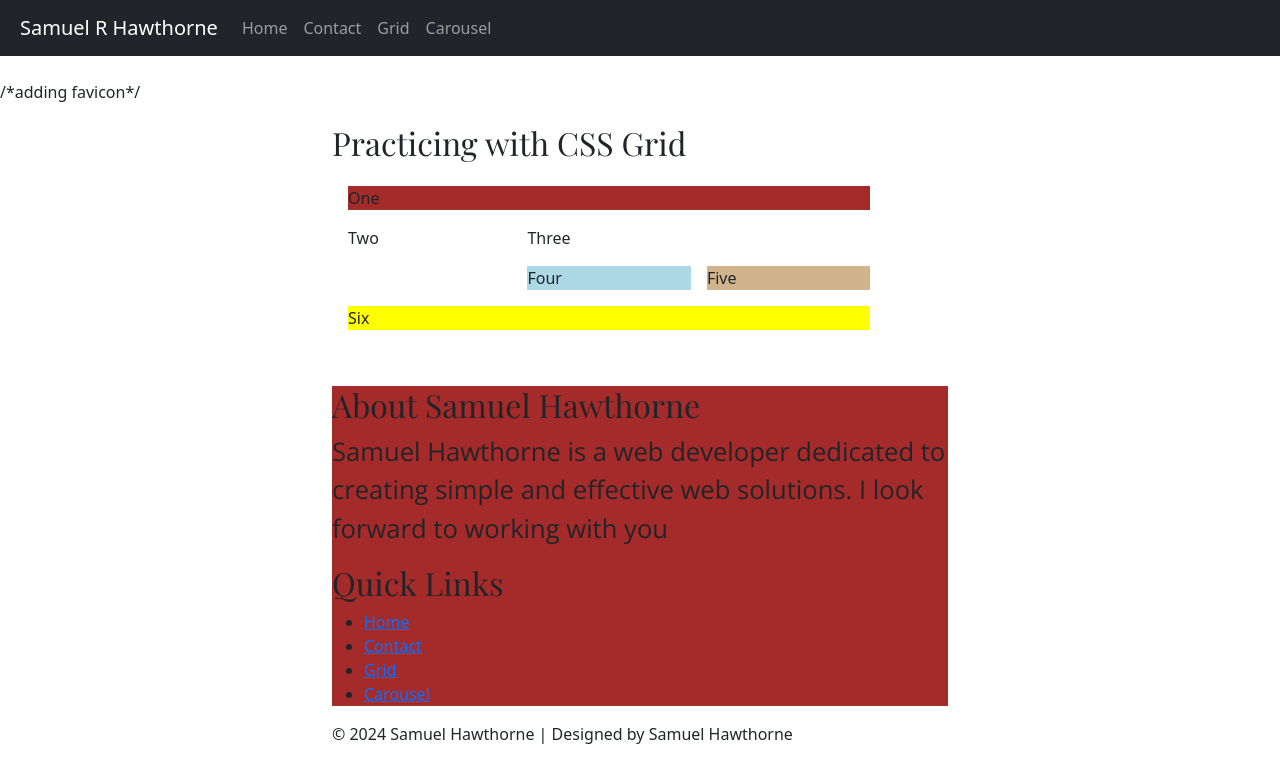
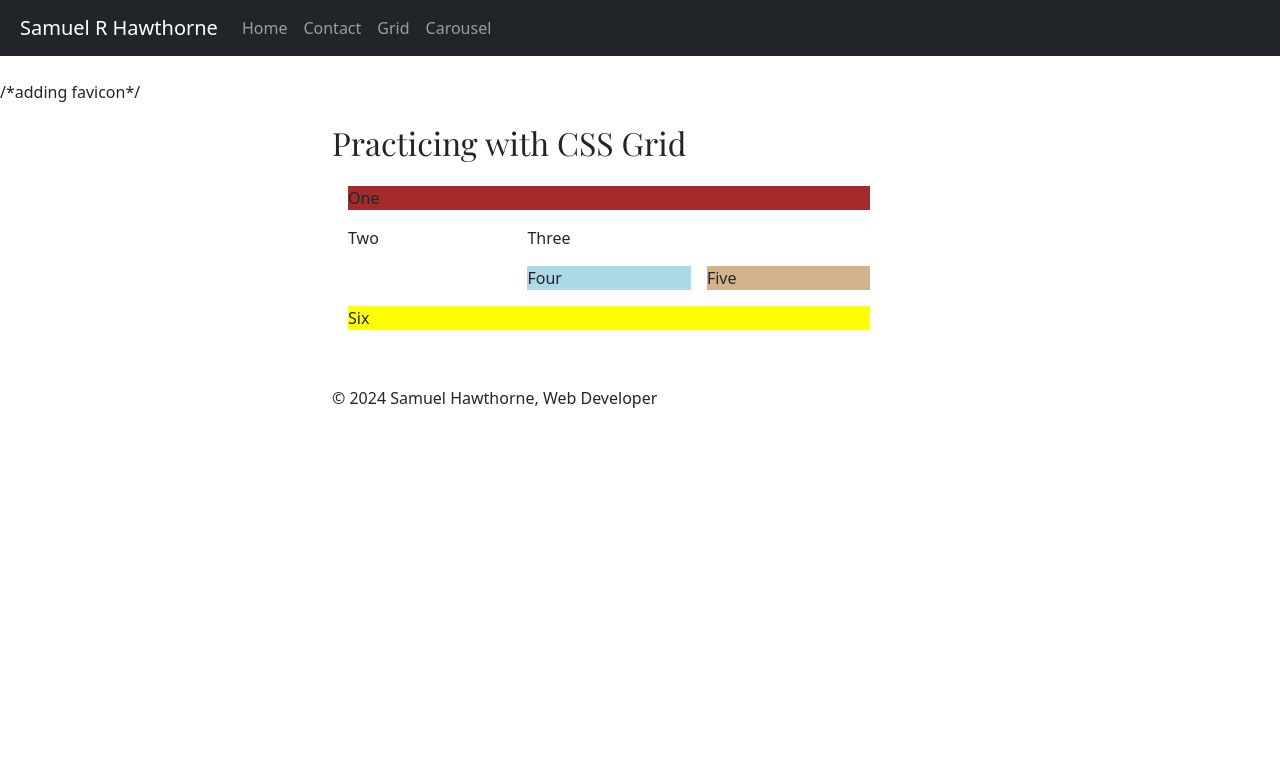
Before and after one commit to Shawthornejr/-username-.GitHub.io, a plain HTML site: page grid.html in a window 1280 px wide. Drawn offline with nearby package versions, Linux system fonts and the light colour scheme.

Commit message:
Update grid.html
footer

```diff
--- a/grid.html
+++ b/grid.html
@@ -53,26 +53,9 @@
     <div class="box6">Six</div>
   </div>
 
-   <footer class="footer">
-        <div class="footer-content">
-            <div class="footer-section about">
-                <h2>About Samuel Hawthorne</h2>
-                <p>Samuel Hawthorne is a web developer dedicated to creating simple and effective web solutions. I look forward to working with you</p>
-            </div>
-            <div class="footer-section links">
-                <h2>Quick Links</h2>
-                <ul>
-                    <li><a href="#">Home</a></li>
-                    <li><a href="#">Contact</a></li>
-                    <li><a href="#">Grid</a></li>
-                    <li><a href="#">Carousel</a></li>
-                </ul>
-            </div>
+<div class="footer">
+            &copy; 2024 Samuel Hawthorne, Web Developer
         </div>
-        <div class="footer-bottom">
-            &copy; 2024 Samuel Hawthorne | Designed by Samuel Hawthorne
-        </div>
-    </footer>
 
 </main><!-- /.container -->
 
```
